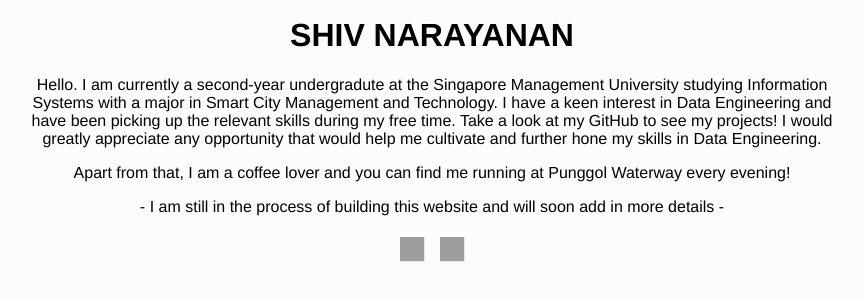
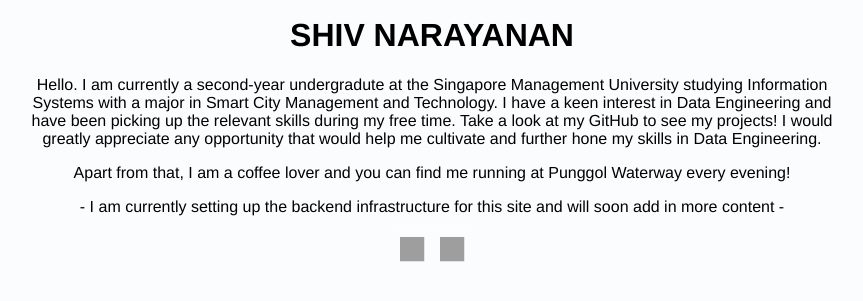
Before and after one commit to shivnarayanan/personal-website, a Flask app: page / in a window 1280 px wide. Shown: the part 219-520 px from the top of the page, without its empty margins (208-1071 px from the left). Run offline with Flask 2, Linux system fonts and the light colour scheme; grey boxes are pictures that could not be loaded.

Commit message:
Update home.html

```diff
--- a/templates/home.html
+++ b/templates/home.html
@@ -16,7 +16,7 @@
 
         <p> Apart from that, I am a coffee lover and you can find me running at Punggol Waterway every evening! </p>
 
-        <p> - I am still in the process of building this website and will soon add in more details - </p>
+        <p> - I am currently setting up the backend infrastructure for this site and will soon add in more content - </p>
         <a href="https://www.linkedin.com/in/shiv-narayanan/">
             <img class="image_centre" src="static/images/linkedin-logo.svg"></a>
         <a href="https://github.com/shivnarayanan">
```
